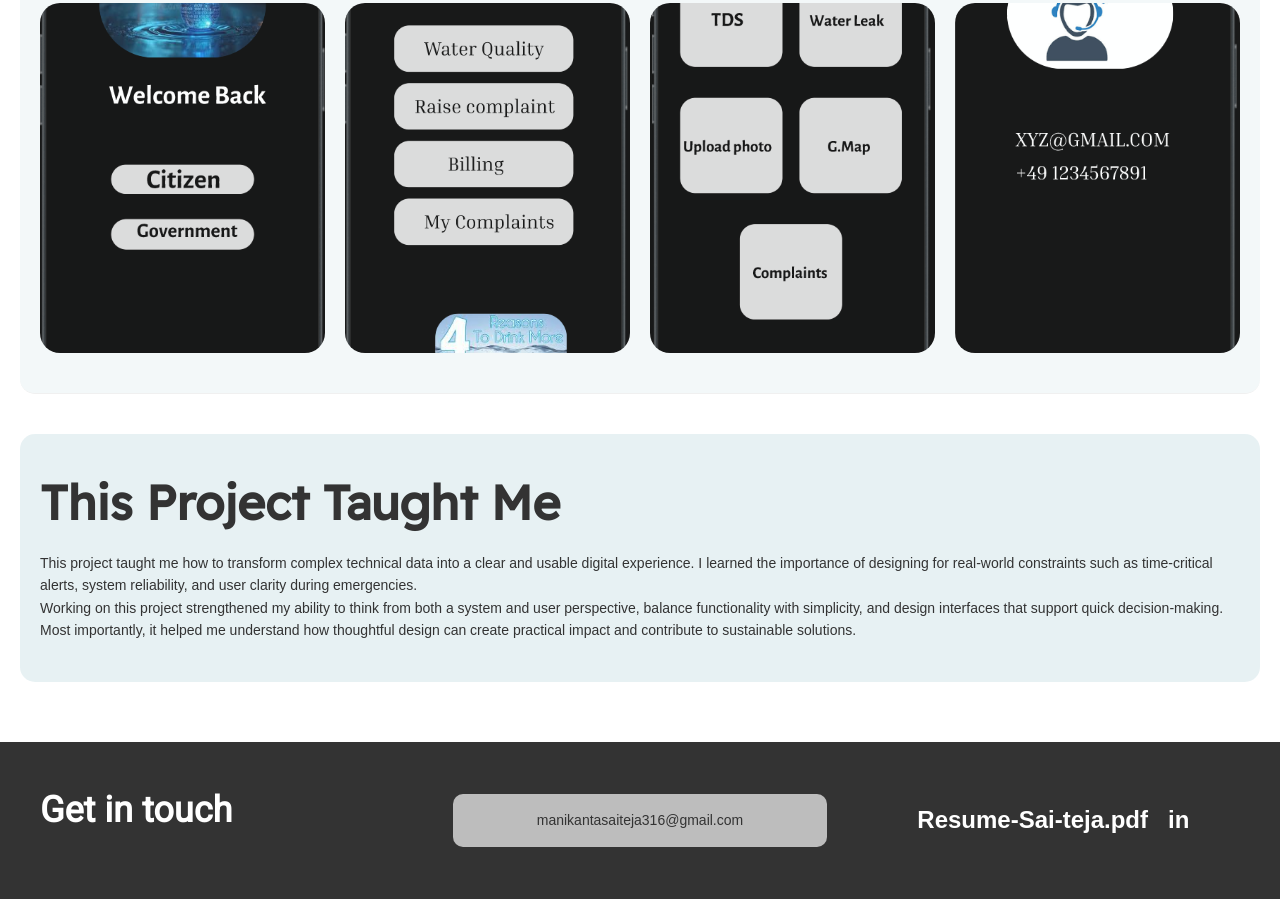
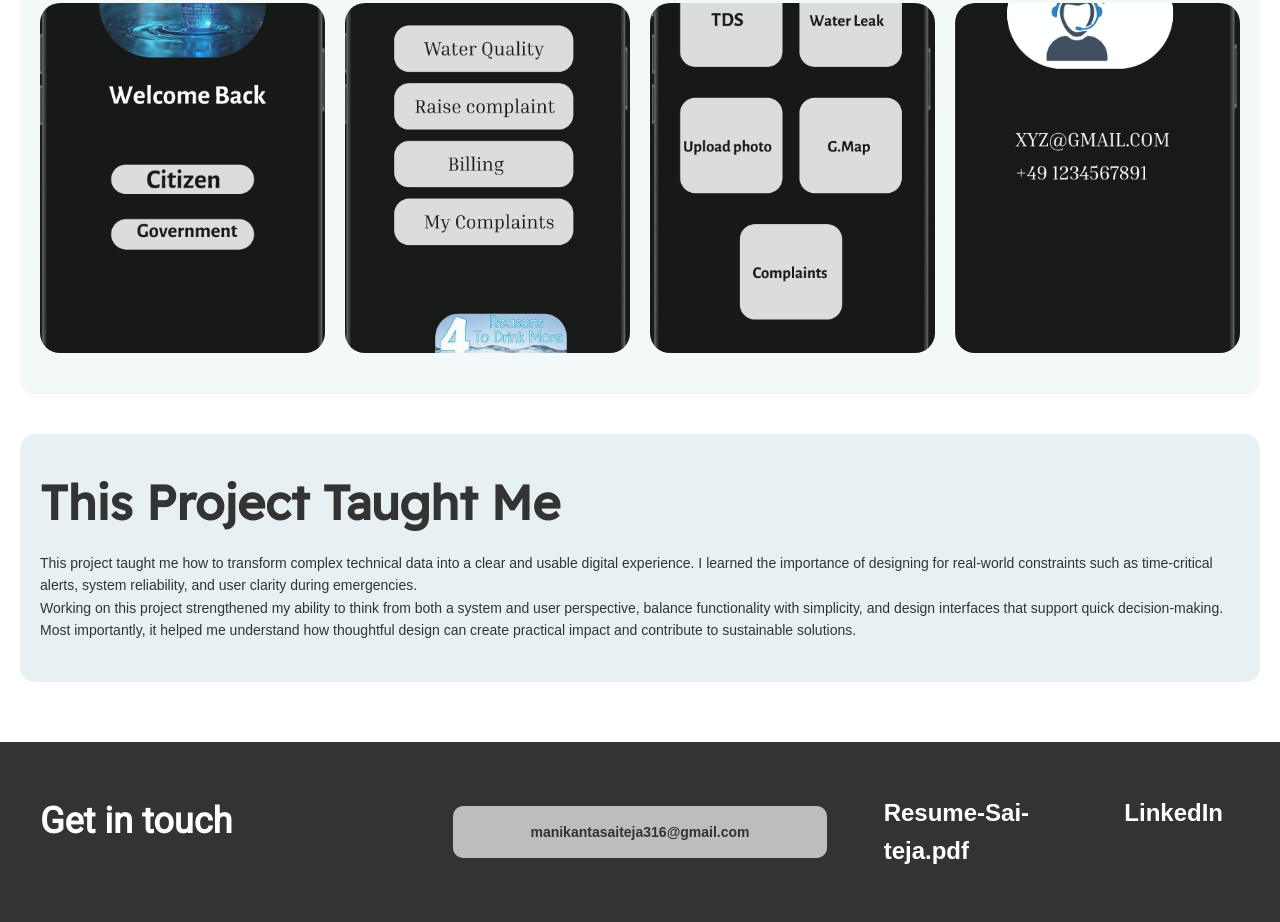
Before and after one commit to Saiteja191-byte/Portfolio, a plain HTML site: page watermanagement/index.html in a window 1280 px wide. Shown: the part 8283-9205 px from the top of the page. Before the commit the page ends 9182 px from the top, so only its background shows below. Drawn offline with Linux system fonts and the light colour scheme.

Commit message:
fixed water management footer links

```diff
--- a/watermanagement/css/main.css
+++ b/watermanagement/css/main.css
@@ -529,6 +529,18 @@ body {
   text-align: center;
 }
 
+.contact-info a {
+  color: #333;
+  text-decoration: none;
+  font-weight: 600;
+  transition: all 0.3s ease;
+}
+
+.contact-info a:hover {
+  color: #0d8899;
+  text-decoration: underline;
+}
+
 .footer-links {
   display: flex;
   gap: 20px;
@@ -541,10 +553,21 @@ body {
   font-size: 24px;
   font-weight: 600;
   transition: all 0.3s ease;
+  padding: 10px 15px;
+  border-radius: 8px;
+  border: 2px solid transparent;
 }
 
 .footer-links a:hover {
   color: #ff69b4;
+  border-color: #ff69b4;
+  background: rgba(255, 105, 180, 0.1);
+  transform: translateY(-2px);
+}
+
+.footer-links a:focus {
+  outline: 2px solid #ff69b4;
+  outline-offset: 2px;
 }
 
 /* Responsive Design */
--- a/watermanagement/index.html
+++ b/watermanagement/index.html
@@ -233,11 +233,11 @@
         <div class="footer-content">
             <h3>Get in touch</h3>
             <div class="contact-info">
-                <span>manikantasaiteja316@gmail.com</span>
+                <a href="mailto:manikantasaiteja316@gmail.com">manikantasaiteja316@gmail.com</a>
             </div>
             <div class="footer-links">
-                <a href="https://drive.google.com/file/d/1cK_ewsGbTM9zTA8GTXrr7CvjqYeZYaxA/view?usp=sharing">Resume-Sai-teja.pdf</a>
-                <a href="#">in</a>
+                <a href="https://drive.google.com/file/d/1cK_ewsGbTM9zTA8GTXrr7CvjqYeZYaxA/view?usp=sharing" target="_blank">Resume-Sai-teja.pdf</a>
+                <a href="https://www.linkedin.com/in/manikanta-sai-teja-gundavarapu/" target="_blank">LinkedIn</a>
             </div>
         </div>
     </footer>
```
